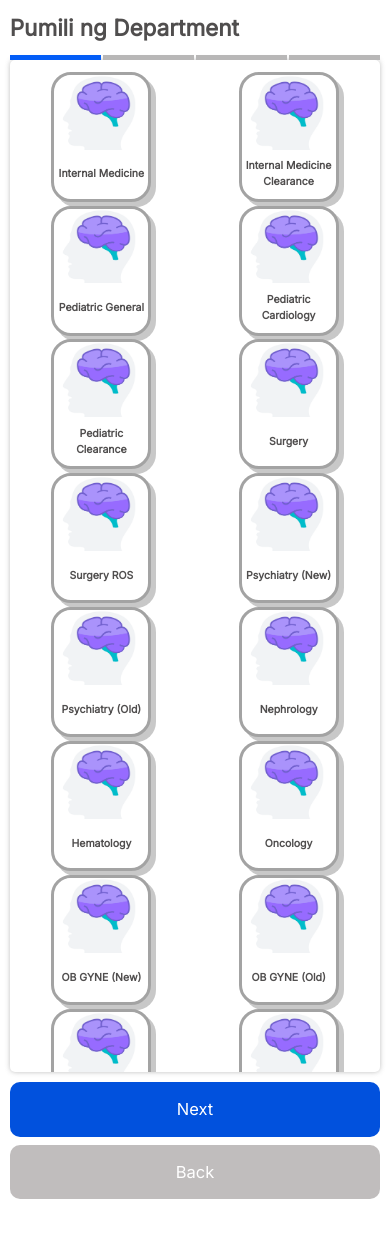
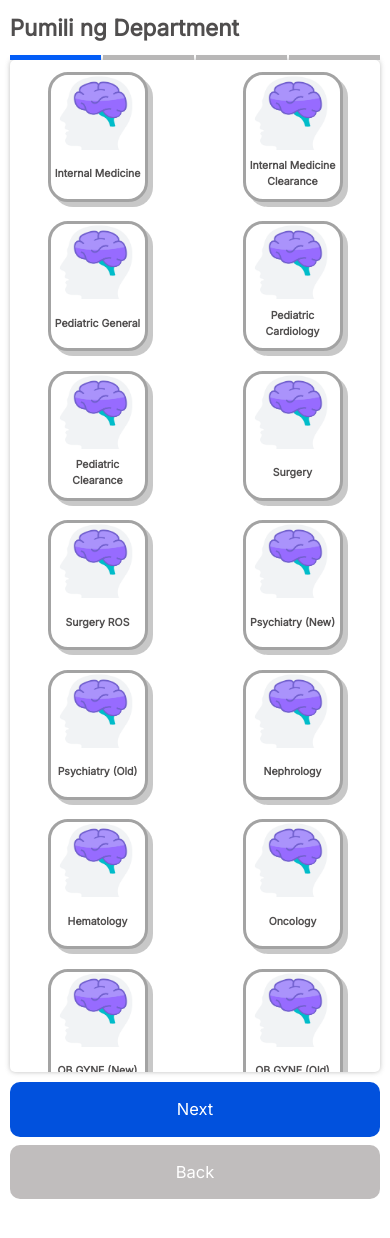
Before and after one commit to jeramie-santos/iSchedule, a PHP site: page /page/schedule.html in a window 390 px wide. Shown: the part 70-1308 px from the top of the page. Run offline with PHP 8.4, Linux system fonts and the light colour scheme.

Commit message:
Made mobile form cards to 40% instead of fix value

```diff
--- a/css/schedule.css
+++ b/css/schedule.css
@@ -315,11 +315,10 @@ main {
   width: 100%;
   padding: 3vw 0;
   display: grid;
-  grid-template-columns: repeat(auto-fit, minmax(145px, 1fr));
-  row-gap: 3vw;
+  grid-template-columns: repeat(auto-fit, minmax(45%, 1fr));
+  gap: 5vw;
   justify-items: center;
   overflow-y: auto;
-  gap: 1vw;
 }
 .first .form__card {
   display: flex;
--- a/scss/schedule.scss
+++ b/scss/schedule.scss
@@ -343,11 +343,10 @@ main{
     width: 100%;
     padding: 3vw 0;
     display: grid;
-    grid-template-columns: repeat(auto-fit,minmax(145px,1fr));
-    row-gap: 3vw;
+    grid-template-columns: repeat(auto-fit,minmax(45%,1fr));
+    gap: 5vw;
     justify-items: center;
     overflow-y: auto;
-    gap: 1vw;
 
     .form__card{
         display: flex;
```
Also changed, not shown: 1 other file.
